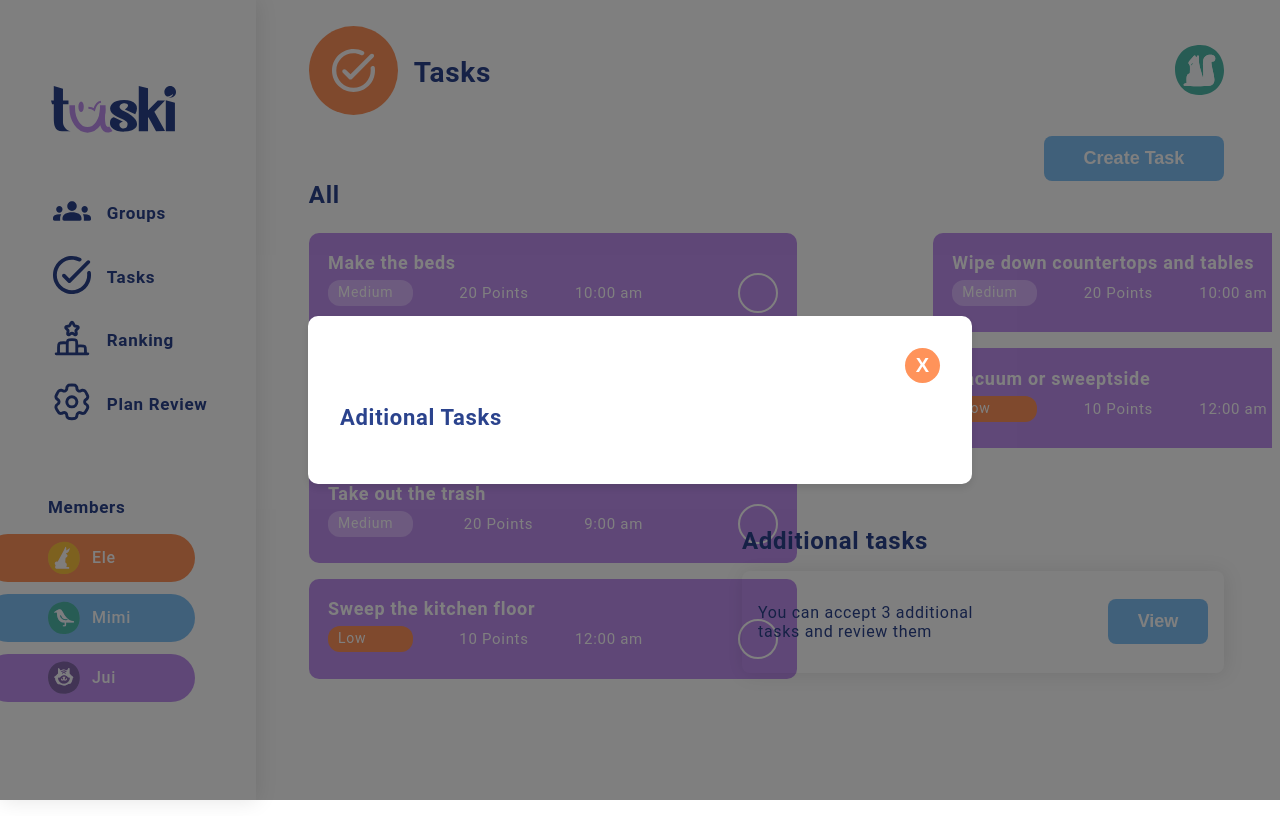
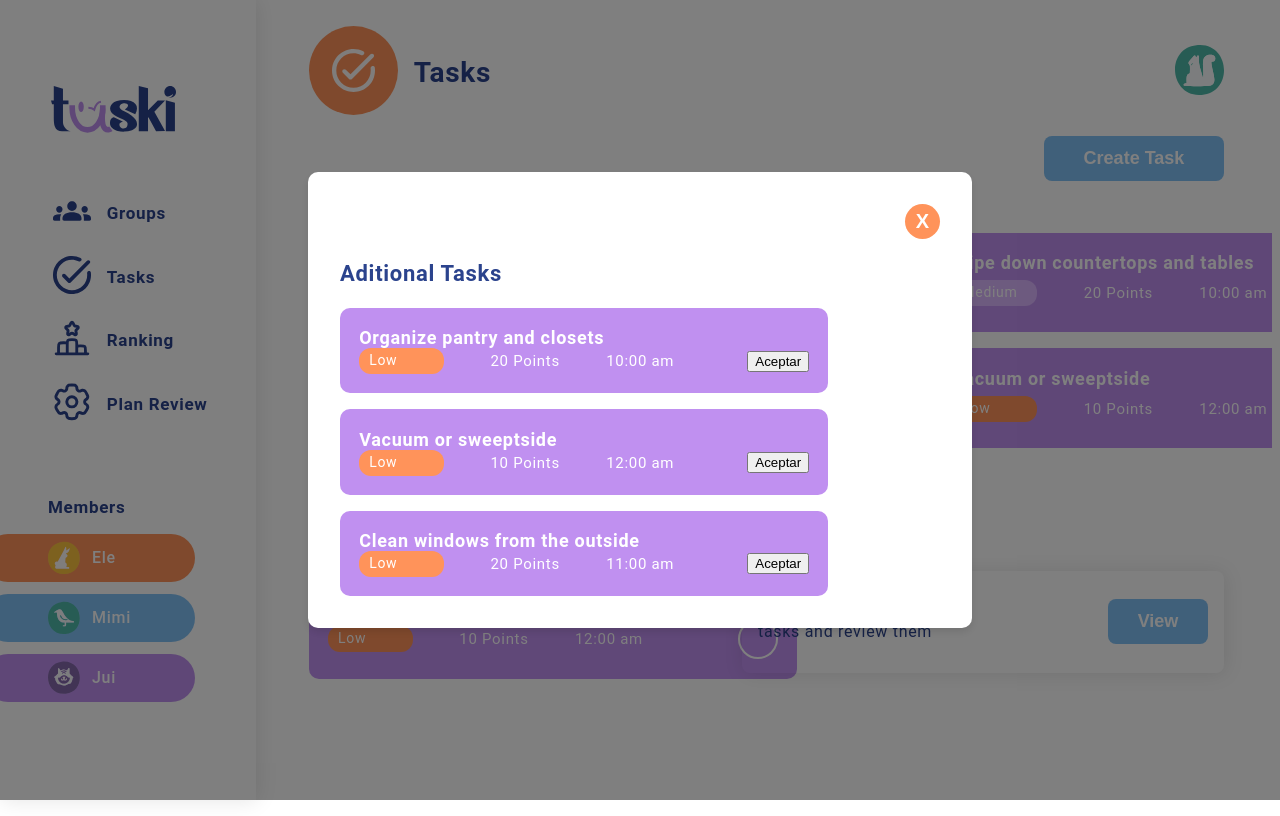
Before and after one commit to NikSala10/TaskiProject, a React (Vite) app: page /tasks in a window 1280 px wide. Both pictures are taken after a click on the button "View". Built offline with nearby package versions, Linux system fonts and the light colour scheme.

Commit message:
feat(components): add new component, AdditionalTasks

```diff
--- a/src/pages/Tasks/Tasks.tsx
+++ b/src/pages/Tasks/Tasks.tsx
@@ -36,6 +36,9 @@ const Tasks = () => {
       </div>
          <Modal isOpen={isModalOpen} onClose={closeModal}>
           <h3 className="tit-additional">Aditional Tasks</h3>
+          <div className="additional-tasks-list">
+            <TasksList tasks={additionalTasks} />
+          </div>
       </Modal>
 
     </div>
```
